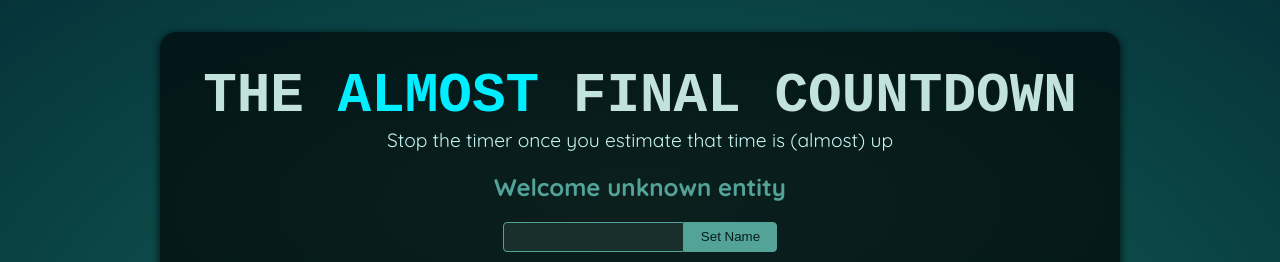
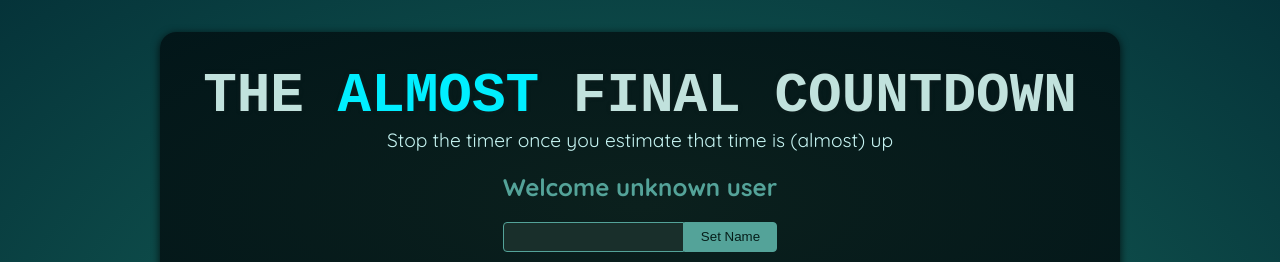
Before and after one commit to ensarvragic/Timer-App, a React (Vite) app: page / in a window 1280 px wide. Shown: the top 262 px of the page. Built offline with nearby package versions, Linux system fonts and the light colour scheme; a web font is replaced by a local one.

Commit message:
used ref to read the button click

```diff
--- a/src/components/Player.jsx
+++ b/src/components/Player.jsx
@@ -1,15 +1,23 @@
-import { useState } from "react";
+import { useRef, useState } from "react";
 
 export default function Player() {
+  const PlayerName = useRef();
 
-  const[enteredPlayerName, setEnteredPlayerName] = useState('')
+  const [enteredPlayerName, setEnteredPlayerName] = useState(null);
+
+  const handleClick = () => {
+    setEnteredPlayerName(PlayerName.current.value);
+  };
 
   return (
     <section id="player">
-      <h2>Welcome unknown entity</h2>
+      <h2>Welcome {enteredPlayerName ?? 'unknown user'}</h2>
       <p>
-        <input type="text" />
-        <button>Set Name</button>
+        <input
+        type="text"
+        ref={PlayerName}
+        />
+        <button onClick={handleClick}>Set Name</button>
       </p>
     </section>
   );
```
